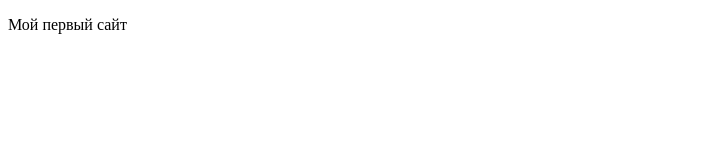
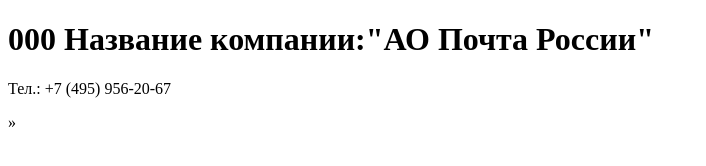
Before and after one commit to angelina071/WebHero, a plain HTML site: page index.html in a window 1280 px wide. Shown: the whole page, without its empty margins (0-706 px from the left). Drawn offline with Linux system fonts and the light colour scheme.

Commit message:
Добавить правки в index.html

```diff
--- a/index.html
+++ b/index.html
@@ -8,7 +8,9 @@
 </head>
 
 <body>
-     <p>Мой первый сайт</p>
+     <h1>000 Название компании:"АО Почта России"</h1>
+     <p>Тел.: +7 (495) 956-20-67</p>
+     <p>»</p>
 </body>
 
 </html>
```
